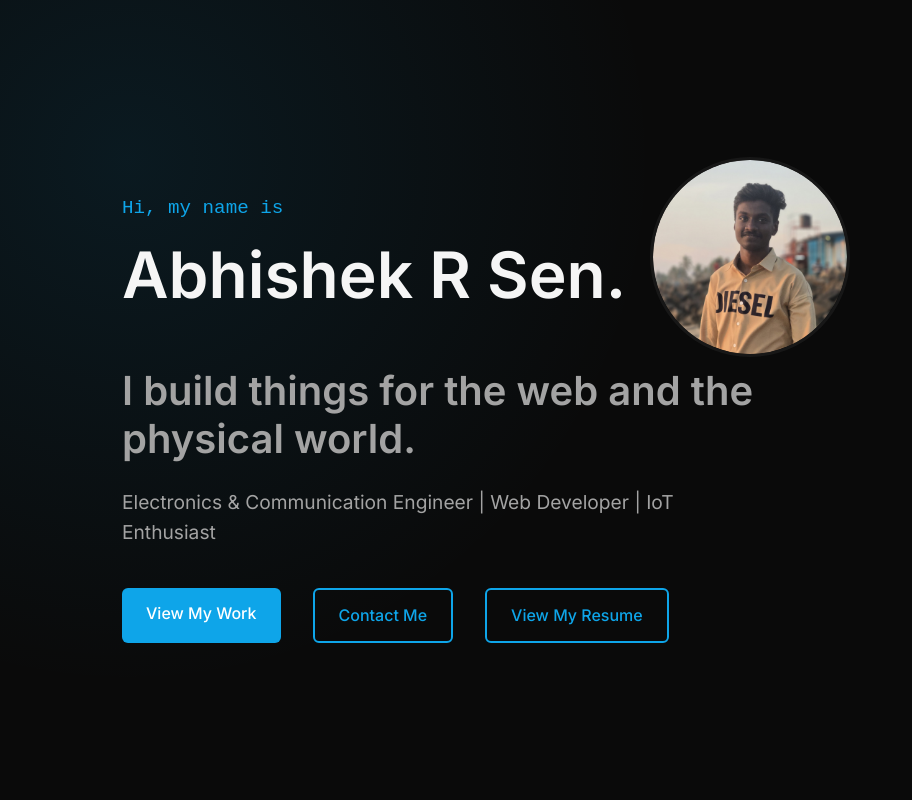
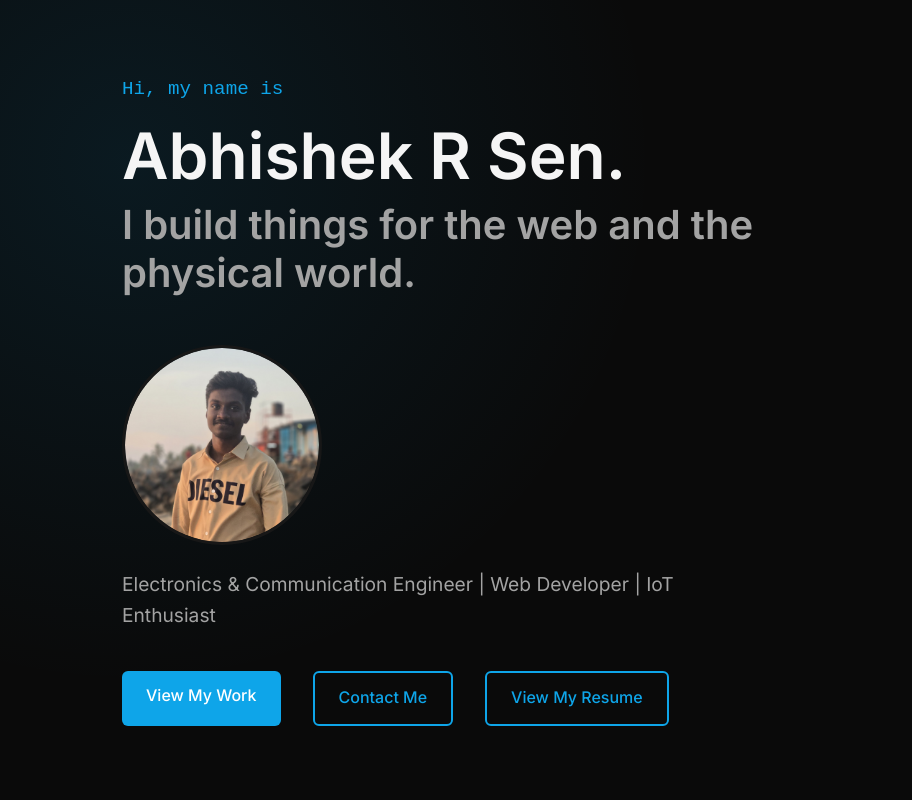
Before and after one commit to abhishekrsen/Abhishek-R-Sen-Portfolio, a React (Vite) app in the folder client/: page / in a window 1280 px wide. Shown: the top 800 px of the page, without its empty margins (0-912 px from the left). Built offline with nearby package versions, Linux system fonts and the light colour scheme.

Commit message:
Fix alignment and add spacing between image and subtitle

```diff
--- a/client/src/components/Hero.css
+++ b/client/src/components/Hero.css
@@ -13,11 +13,11 @@
   max-width: 800px;
 }
 
-.hero-header-row {
+.hero-subtitle-row {
   display: flex;
   align-items: center;
-  gap: 1.5rem;
-  margin-bottom: 10px;
+  gap: 3rem;
+  margin-bottom: 1.5rem;
   flex-wrap: wrap;
 }
 
@@ -55,7 +55,7 @@
   font-size: clamp(1.5rem, 4vw, 2.5rem);
   color: var(--text-muted);
   line-height: 1.2;
-  margin-bottom: 1.5rem;
+  margin-bottom: 0;
 }
 
 .hero-subtitle {
--- a/client/src/components/Hero.jsx
+++ b/client/src/components/Hero.jsx
@@ -7,14 +7,12 @@ const Hero = () => {
     <section className="hero-section">
       <div className="container hero-container">
         <div className="hero-content animate-slide-in-left">
-          <div className="hero-header-row">
-            <div>
-              <p className="hero-greeting">Hi, my name is</p>
-              <h1 className="hero-name">Abhishek R Sen.</h1>
-            </div>
+          <p className="hero-greeting">Hi, my name is</p>
+          <h1 className="hero-name">Abhishek R Sen.</h1>
+          <div className="hero-subtitle-row">
+            <h2 className="hero-title">I build things for the web and the physical world.</h2>
             <img src={profilePic} alt="Abhishek R Sen" className="hero-profile-pic animate-fade-in-up delay-300" />
           </div>
-          <h2 className="hero-title">I build things for the web and the physical world.</h2>
           <p className="hero-subtitle delay-200 animate-fade-in-up">
             Electronics & Communication Engineer | Web Developer | IoT Enthusiast
           </p>
```
